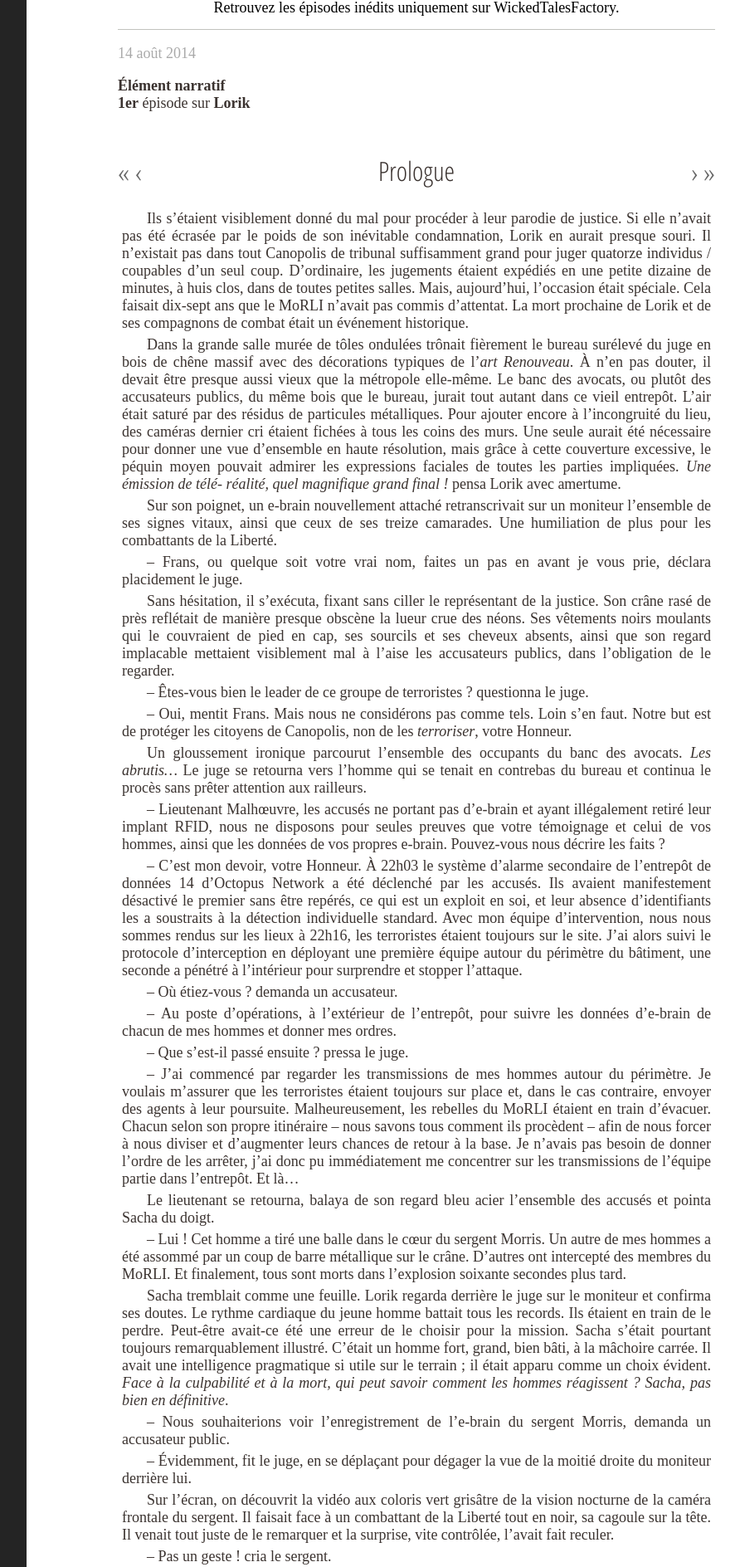
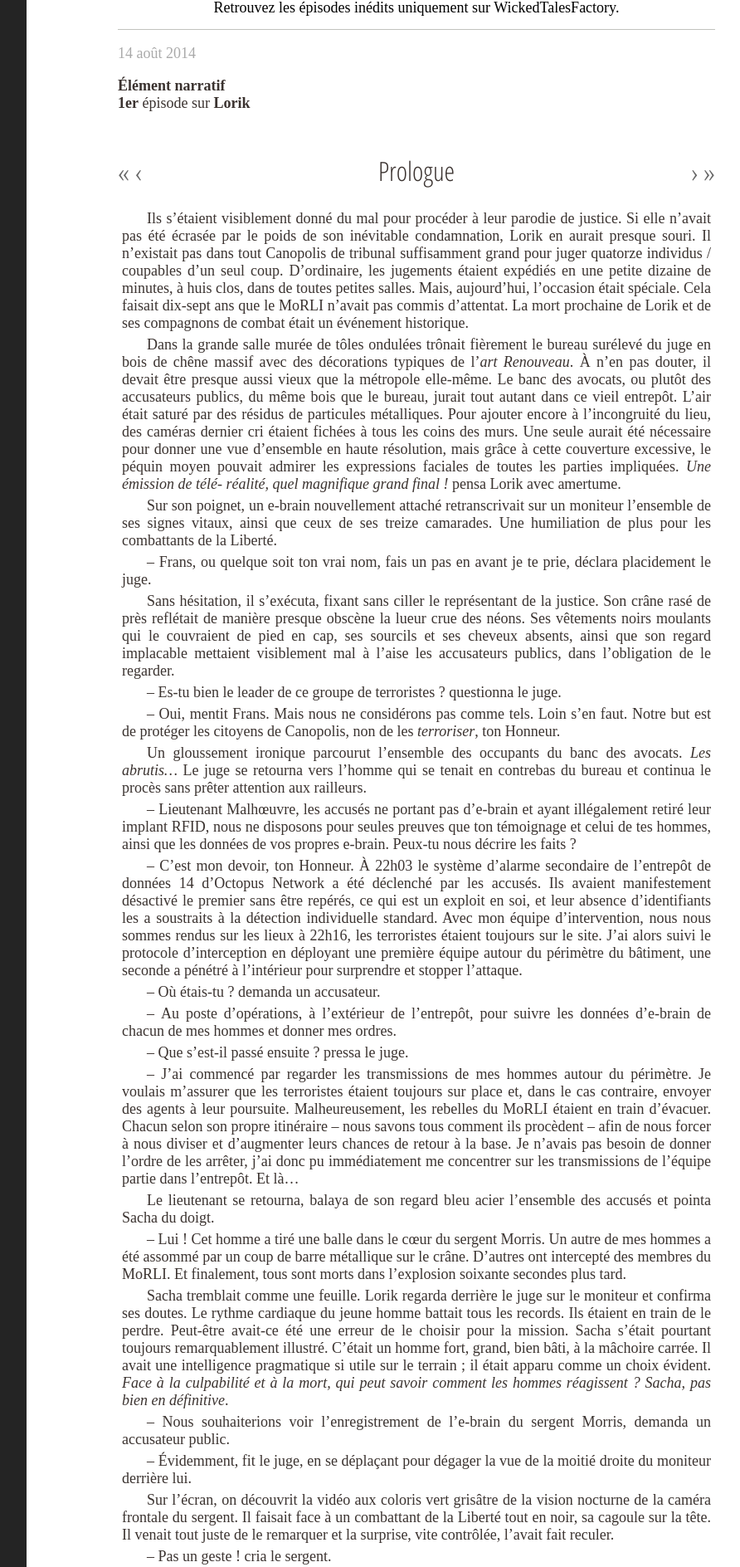
Before and after one commit to celiaheinrich/wickedtalesfactory, a Jekyll site: the page built from _posts/Canopolis/2014-08-14-prologue.md, in a window 1280 px wide. Shown: the part 556-2444 px from the top of the page at 83% size, without its empty margins (318-1210 px from the left). Built offline with Jekyll 4.4.1, drawn with Linux system fonts in a browser that asks for light colours; some web fonts are replaced; Markdown is read by kramdown in place of the engine named in the settings.

Commit message:
pb vouvoiement prologue

```diff
--- a/_posts/Canopolis/2014-08-14-prologue.md
+++ b/_posts/Canopolis/2014-08-14-prologue.md
@@ -32,7 +32,7 @@ Sur son poignet, un e-brain nouvellement attaché retranscrivait sur un moniteur
 de ses signes vitaux, ainsi que ceux de ses treize camarades. Une humiliation de plus pour les
 combattants de la Liberté.
 
-– Frans, ou quelque soit votre vrai nom, faites un pas en avant je vous prie, déclara
+– Frans, ou quelque soit ton vrai nom, fais un pas en avant je te prie, déclara
 placidement le juge.
 
 Sans hésitation, il s'exécuta, fixant sans ciller le représentant de la justice. Son crâne rasé de
@@ -40,20 +40,20 @@ près reflétait de manière presque obscène la lueur crue des néons. Ses vêt
 le couvraient de pied en cap, ses sourcils et ses cheveux absents, ainsi que son regard implacable
 mettaient visiblement mal à l'aise les accusateurs publics, dans l'obligation de le regarder.
 
-– Êtes-vous bien le leader de ce groupe de terroristes ? questionna le juge.
+– Es-tu bien le leader de ce groupe de terroristes ? questionna le juge.
 
 – Oui, mentit Frans. Mais nous ne considérons pas comme tels. Loin s'en faut. Notre but est
-de protéger les citoyens de Canopolis, non de les <i>terroriser</i>, votre Honneur.
+de protéger les citoyens de Canopolis, non de les <i>terroriser</i>, ton Honneur.
 
 Un gloussement ironique parcourut l'ensemble des occupants du banc des avocats. <i>Les
 abrutis...</i> Le juge se retourna vers l'homme qui se tenait en contrebas du bureau et continua le
 procès sans prêter attention aux railleurs.
 
 – Lieutenant Malhœuvre, les accusés ne portant pas d'e-brain et ayant illégalement retiré leur
-implant RFID, nous ne disposons pour seules preuves que votre témoignage et celui de vos
-hommes, ainsi que les données de vos propres e-brain. Pouvez-vous nous décrire les faits ?
+implant RFID, nous ne disposons pour seules preuves que ton témoignage et celui de tes
+hommes, ainsi que les données de vos propres e-brain. Peux-tu nous décrire les faits ?
 
-– C'est mon devoir, votre Honneur. À 22h03 le système d'alarme secondaire de l'entrepôt de
+– C'est mon devoir, ton Honneur. À 22h03 le système d'alarme secondaire de l'entrepôt de
 données 14 d'Octopus Network a été déclenché par les accusés. Ils avaient manifestement désactivé
 le premier sans être repérés, ce qui est un exploit en soi, et leur absence d'identifiants les a soustraits
 à la détection individuelle standard. Avec mon équipe d'intervention, nous nous sommes rendus sur
@@ -61,7 +61,7 @@ les lieux à 22h16, les terroristes étaient toujours sur le site. J'ai alors su
 en déployant une première équipe autour du périmètre du bâtiment, une seconde a pénétré à
 l'intérieur pour surprendre et stopper l'attaque.
 
-– Où étiez-vous ? demanda un accusateur.
+– Où étais-tu ? demanda un accusateur.
 
 – Au poste d'opérations, à l'extérieur de l'entrepôt, pour suivre les données d'e-brain de
 chacun de mes hommes et donner mes ordres.
```
